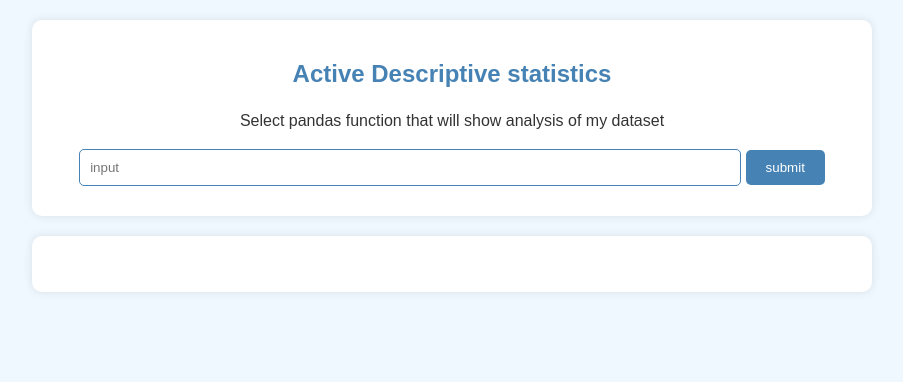
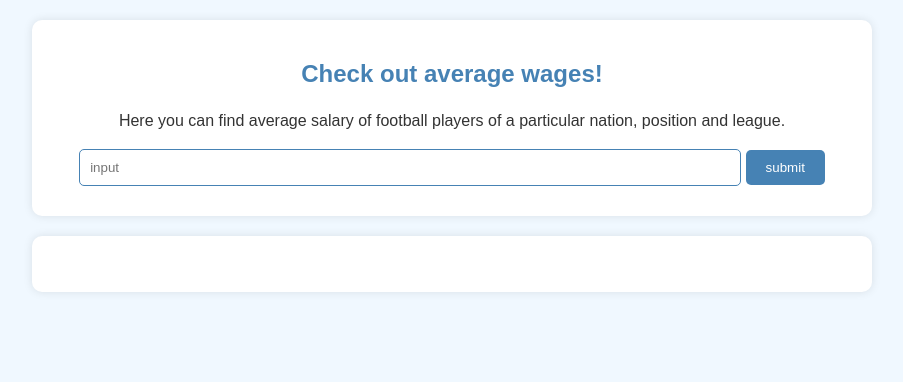
Before and after one commit to codeteisty/Football-Wages-Analysis, a Python web app: template flask/templates/wage_prediction.html in a window 1280 px wide. Shown: the part 38-420 px from the top of the page, without its empty margins (188-1091 px from the left). Run offline with Jinja, Linux system fonts and the light colour scheme; the template is opened without the code that fills it, so the values that code supplies are empty.

Commit message:
Update wage_prediction.html

```diff
--- a/flask/templates/wage_prediction.html
+++ b/flask/templates/wage_prediction.html
@@ -91,9 +91,9 @@
 
     <div class="result-container">
         <form method="post">
-            <h2>Active Descriptive statistics</h2>
+            <h2>Check out average wages!</h2>
             <p>
-                Select pandas function that will show analysis of my dataset
+                Here you can find average salary of football players of a particular nation, position and league.
             </p>
             <input type="text" name="predict" placeholder="input" />
             <button type="submit">submit</button>
```
